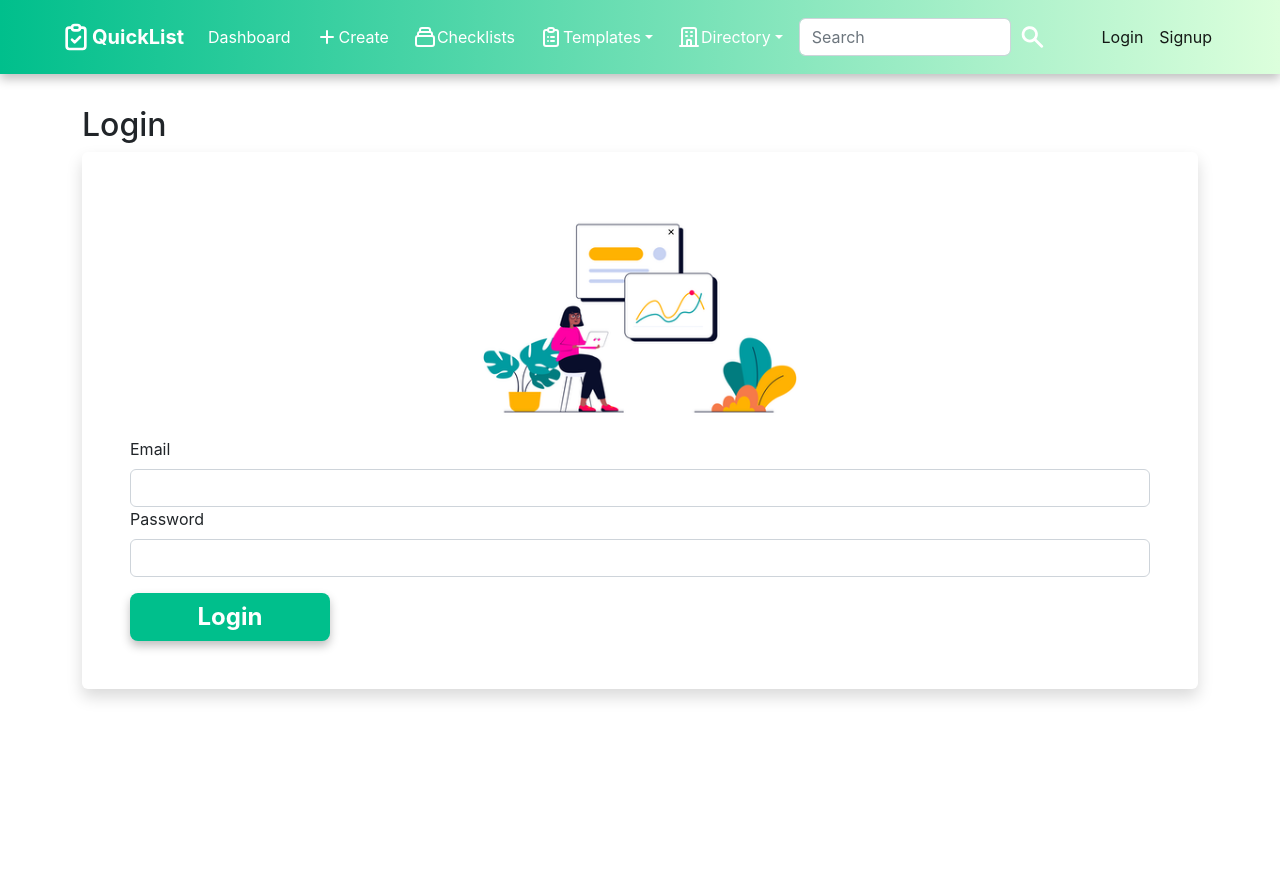
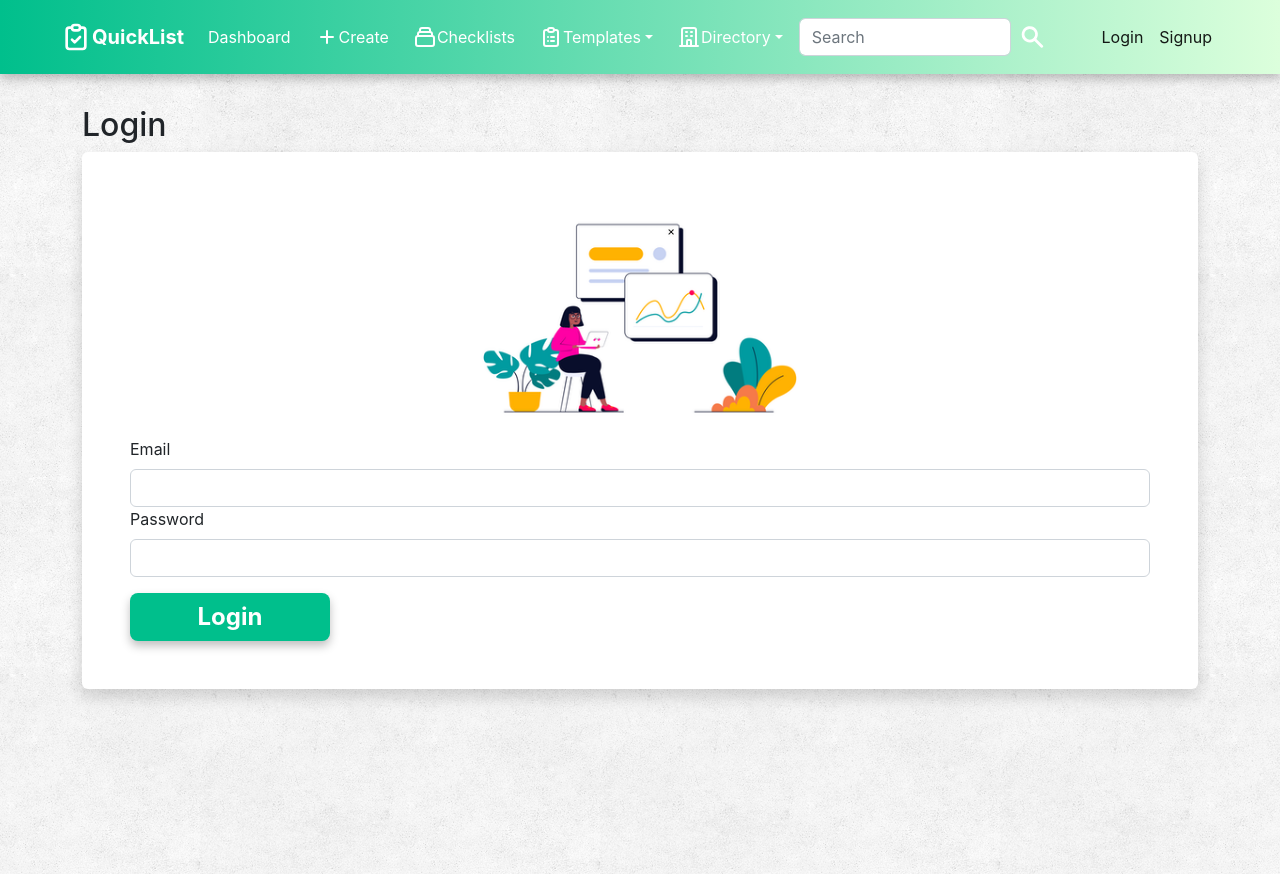
Before and after one commit to JosephThomasVasquez/rooms-frontend, a React (Create React App) app: page /user/login in a window 1280 px wide. Before the commit the page ends 801 px from the top, so only its background shows below. Built offline with nearby package versions, Linux system fonts and the light colour scheme.

Commit message:
Added bg pattern to all views and styling for forms and divs on working areas

```diff
--- a/src/admin/checklists/Checklists.jsx
+++ b/src/admin/checklists/Checklists.jsx
@@ -141,11 +141,11 @@ const Checklists = ({ errorHandler }) => {
       <div className="row mb-3">
         <h2>Checklists</h2>
       </div>
-      <div className="row mb-3">
+      <div className="row mb-3 bg-card">
         <ChecklistCalendar errorHandler={errorHandler} />
       </div>
 
-      <div className="row">
+      <div className="row bg-card">
         <table className="table table-base shadow rounded">
           <thead>
             <tr>{tableHeaders()}</tr>
--- a/src/admin/users/UsersList.jsx
+++ b/src/admin/users/UsersList.jsx
@@ -107,7 +107,7 @@ const UsersList = ({ errorHandler }) => {
       </div>
 
       {accountUsers && (
-        <table className="table table-base shadow rounded">
+        <table className="bg-card table table-base shadow rounded">
           <thead>
             <tr>{tableHeaders()}</tr>
           </thead>
--- a/src/checklistTemplates/TemplateForm.jsx
+++ b/src/checklistTemplates/TemplateForm.jsx
@@ -120,7 +120,7 @@ const TemplateForm = ({ user, errorHandler }) => {
       <div className="row d-flex align-items-center mb-3">
         <h2>New Template</h2>
       </div>
-      <div className="row mb-5">
+      <div className="row py-3 mb-5 bg-card">
         <form>
           <div className="row">
             <div className="col-12 col-sm-12 col-md-6 col-lg-6 mb-3">
--- a/src/checklists/ChecklistForm.jsx
+++ b/src/checklists/ChecklistForm.jsx
@@ -100,7 +100,7 @@ const ChecklistForm = ({ errorHandler }) => {
         <h2>Create Checklist</h2>
       </div>
 
-      <div className="row">
+      <div className="row py-3 mb-5 bg-card">
         <label htmlFor="template-selector" className="mb-1">
           Choose Template:
         </label>
--- a/src/checklists/checklist.styles.css
+++ b/src/checklists/checklist.styles.css
@@ -207,6 +207,12 @@
 .bg-pattern-checklist {
   background-image: url("/public/nice_snow.webp");
 }
+.bg-pattern-lists {
+  min-height: 100vh;
+  background-image: url("/public/subtle_grunge.webp");
+  background-size: auto;
+  background-repeat: repeat;
+}
 
 .percentage-title {
   background-color: white;
--- a/src/directory/rooms/RoomsList.jsx
+++ b/src/directory/rooms/RoomsList.jsx
@@ -111,7 +111,7 @@ const RoomsList = ({ errorHandler }) => {
         <h2>Rooms</h2>
       </div>
 
-      <table className="table table-base shadow rounded">
+      <table className="bg-card table table-base shadow rounded">
         <thead>
           <tr>{tableHeaders()}</tr>
         </thead>
--- a/src/index.css
+++ b/src/index.css
@@ -16,6 +16,11 @@ body {
 code {
   font-family: source-code-pro, Menlo, Monaco, Consolas, "Courier New",
     monospace;
+}
+
+.bg-card {
+  background: white;
+  border-radius: 8px;
 }
 
 .dropdown-menu,
--- a/src/layout/Layout.jsx
+++ b/src/layout/Layout.jsx
@@ -7,7 +7,7 @@ const Layout = () => {
   return (
     <AuthProvider>
       <NavMenu />
-      <div className="container-fluid mx-auto p-3">
+      <div className="container-fluid mx-auto p-3 bg-pattern-lists">
         <Routers />
       </div>
     </AuthProvider>
--- a/src/login/Login.jsx
+++ b/src/login/Login.jsx
@@ -46,7 +46,7 @@ const Login = ({ errorHandler }) => {
   return (
     <div className="container mt-3 mb-5 pb-5">
       <h2 className="text-4xl">Login</h2>
-      <form onSubmit={handleLogin} className="p-5 shadow rounded">
+      <form onSubmit={handleLogin} className="p-5 shadow rounded bg-card">
         <div className="row">
           <img
             src={loginImage}
--- a/src/signup/Signup.jsx
+++ b/src/signup/Signup.jsx
@@ -46,7 +46,7 @@ const Signup = ({ errorHandler }) => {
     <div className="container mt-3 mb-5 pb-5">
       <h2 className="text-4xl">Create Account</h2>
 
-      <form onSubmit={handleSignup} className="p-5 shadow rounded">
+      <form onSubmit={handleSignup} className="p-5 shadow rounded bg-card">
         <div className="row">
           <img
             src={signupImage}
--- a/src/users/Profile.jsx
+++ b/src/users/Profile.jsx
@@ -53,7 +53,7 @@ const Profile = ({ errorHandler }) => {
     <div className="container mt-3 mb-5 pb-5">
       <h2 className="text-4xl mt-3 mb-5">User Details</h2>
       {userDetails ? (
-        <form onSubmit={handleUpdate} className="p-5 rounded calendar-form">
+        <form onSubmit={handleUpdate} className="p-5 rounded calendar-form bg-card">
           <div className="row">
             <UserCircleIcon className="icon-profile-user mx-auto" />
           </div>
```
